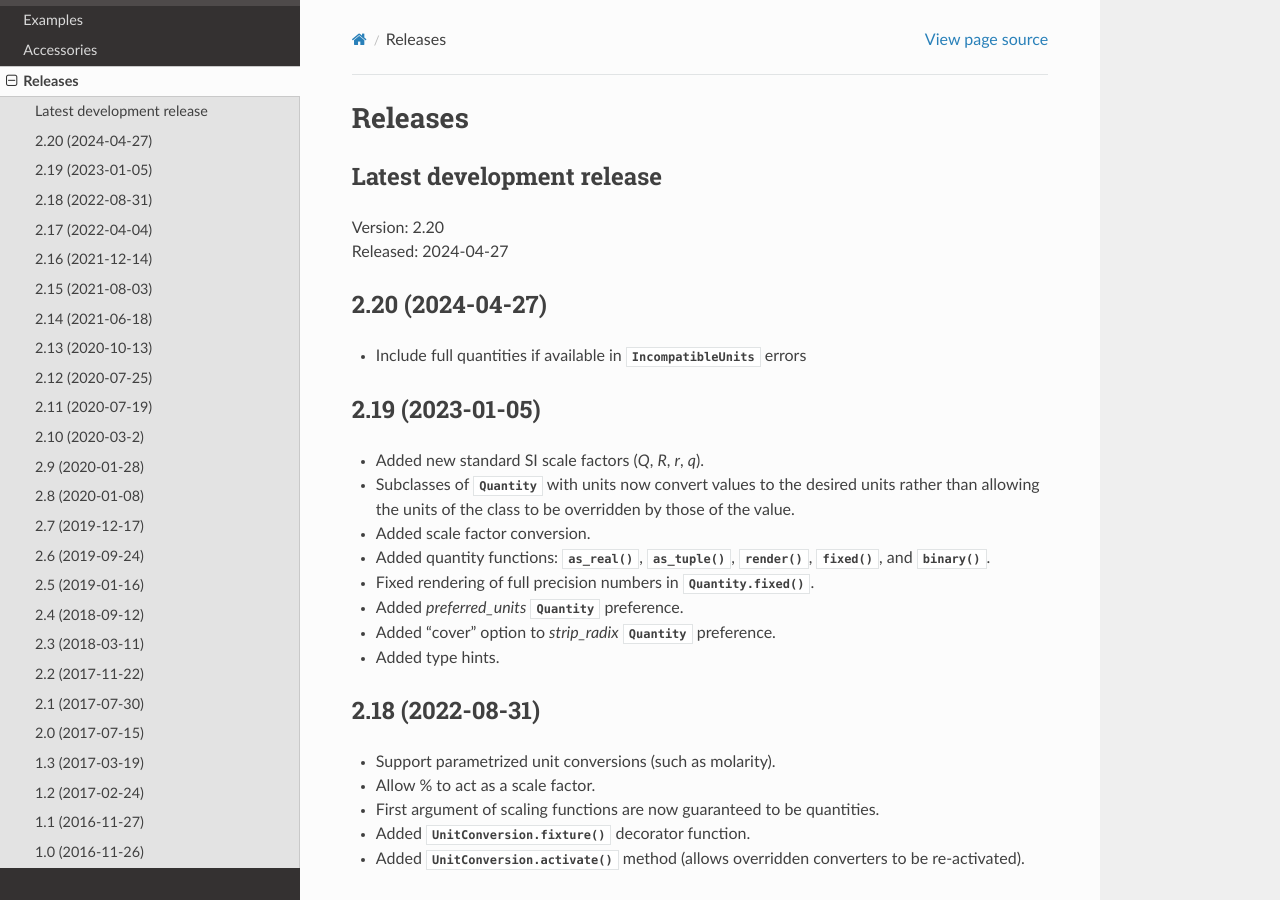
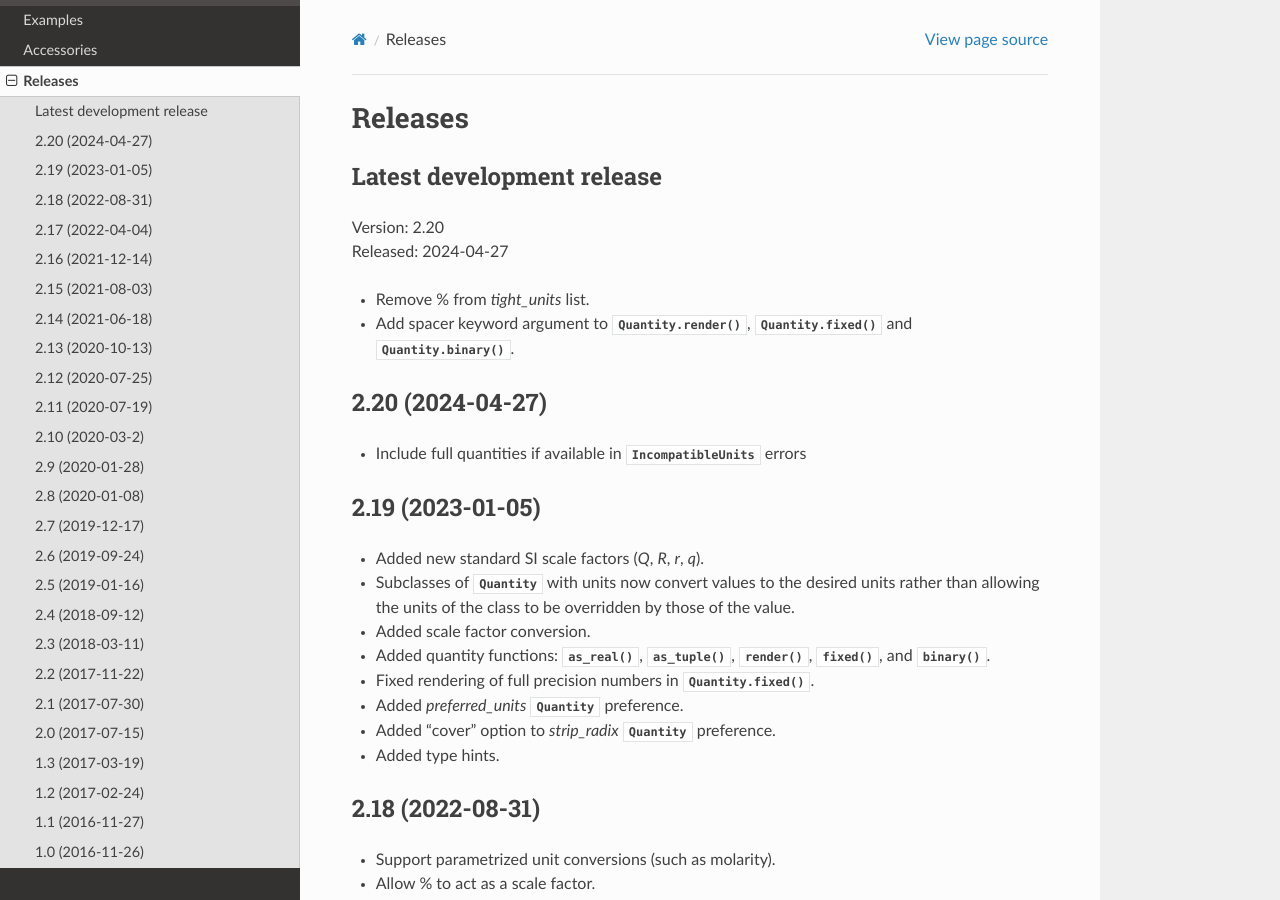
Before and after one commit to KenKundert/quantiphy, a Sphinx documentation site: the page built from doc/releases.rst, in a window 1280 px wide and 900 px high. Built offline with Sphinx 7.4.7 and the Read the Docs theme 2.0.0, drawn with Linux system fonts in a browser that asks for light colours; some of the changed text lies outside the part shown.

Commit message:
Add spacer keyword argument to Quantity.{render,fixed,binary}

```diff
--- a/doc/conf.py
+++ b/doc/conf.py
@@ -289,3 +289,9 @@ class DocumentedPublicMethods(PublicMethods):
             attr.__doc__
             and not name.startswith('__')
         )
+
+
+suppress_warnings = [
+    'misc.highlighting_failure',
+        # suppress warning about the inability to parse a literal text block
+]
--- a/doc/releases.rst
+++ b/doc/releases.rst
@@ -7,6 +7,10 @@ Latest development release
 --------------------------
 | Version: 2.20
 | Released: 2024-04-27
+
+- Remove % from *tight_units* list.
+- Add spacer keyword argument to :meth:`Quantity.render`,
+  :meth:`Quantity.fixed` and :meth:`Quantity.binary`.
 
 
 2.20 (2024-04-27)
@@ -86,7 +90,7 @@ Latest development release
 ----------------
 - Added *negligible*, *tight_units*, *nan*, and *inf* preferences.
 - Added *negligible* argument to render.
-- Added *infinity_symbol* attribute.
+- Added :attr:`Quantity.infinity_symbol` attribute.
 - Changed the return values for :meth:`Quantity.is_nan()` and :meth:`Quantity.is_infinite()`.
 
 
```
Also changed, not shown: 2 other files.
